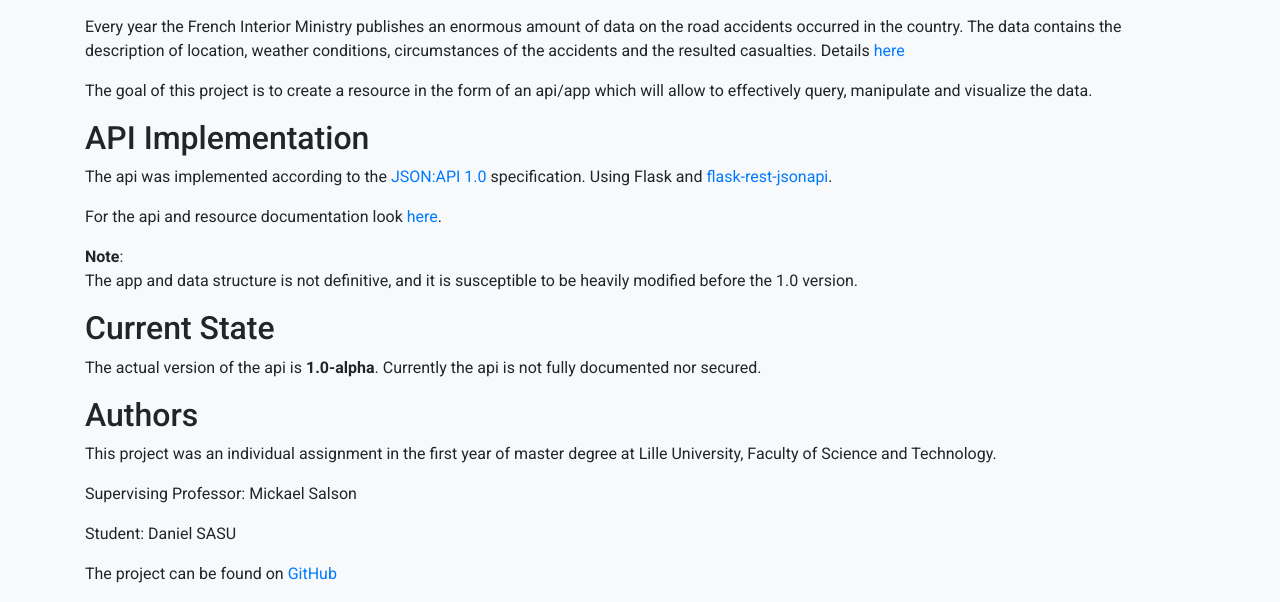
After one commit to ce1ebrimbor/project-roadwatch, a Python web app: template project/client/templates/about.html in a window 1280 px wide. The commit adds this page. Shown: the part 477-1079 px from the top of the page. Run offline with Jinja, Linux system fonts and the light colour scheme; the template is opened without the code that fills it, so the values that code supplies are empty; some libraries are stand-ins or nearby versions.

Commit message:
Link about and doc pages

```diff
--- /dev/null
+++ b/project/client/templates/about.html
@@ -0,0 +1,25 @@
+{% extends 'base.html' %}
+
+{% block content %}
+<h1 class="mt-5"><a id="Project_Roadwatch_0"></a>Project Roadwatch</h1>
+<p><a href="https://travis-ci.com/daniel-sasu/project-roadwatch"><img src="https://travis-ci.com/daniel-sasu/project-roadwatch.svg?token=nNtzabkAyK14ViXe6y4n&amp;branch=master" alt="Build Status"></a>
+<p>Every year the French Interior Ministry publishes an enormous amount of data on the road accidents occurred in the country.
+The data contains the description of location, weather conditions, circumstances
+of the accidents and the resulted casualties. Details <a href="https://www.data.gouv.fr/fr/datasets/base-de-donnees-accidents-corporels-de-la-circulation/">here</a></p>
+<p>The goal of this project is to create a resource in the form of an api/app which will allow to effectively query, manipulate and visualize the data.</p>
+<h2><a id="API_Implementation_11"></a>API Implementation</h2>
+<p>The api was implemented according to the <a href="https://jsonapi.org/format/">JSON:API 1.0</a> specification. Using Flask and <a href="https://github.com/miLibris/flask-rest-jsonapi">flask-rest-jsonapi</a>.</p>
+<p>For the api and resource documentation look <a href="doc/api.md">here</a>.</p>
+<blockquote>
+<p><strong>Note</strong>:<br>
+The app and data structure is not definitive, and it is susceptible to be heavily modified before
+the 1.0 version.</p>
+</blockquote>
+<h2><a id="Current_State_22"></a>Current State</h2>
+<p>The actual version of the api is <strong>1.0-alpha</strong>. Currently the api is not fully documented nor secured.</p>
+<h2><a id="Authors_26"></a>Authors</h2>
+<p>This project was an individual assignment in the first year of master degree at Lille University, Faculty of Science and Technology.</p>
+<p>Supervising Professor: Mickael Salson</p>
+<p>Student: Daniel SASU</p>
+<p>The project can be found on <a href="https://github.com/daniel-sasu/project-roadwatch">GitHub</a>
+{% endblock %}
--- a/project/client/templates/base.html
+++ b/project/client/templates/base.html
@@ -17,7 +17,7 @@
     <div class="container">
       <div class="row">
         <nav class="navbar py-3 navbar-expand-lg navbar-light bg-light">
-          <a class="navbar-brand font-weight-bold" href="#">PROJECT ROADWATCH API</a>
+          <a class="navbar-brand font-weight-bold" href="{{ url_for('user.home')}}">PROJECT ROADWATCH API</a>
           <button class="navbar-toggler" type="button" data-toggle="collapse" data-target="#navbarText" aria-controls="navbarText" aria-expanded="false" aria-label="Toggle navigation">
             <span class="navbar-toggler-icon"></span>
           </button>
@@ -25,10 +25,10 @@
             <ul class="navbar-nav">
 
               <li class="nav-item">
-                <a class="nav-link" href="#">Documentation<span class="sr-only">(current)</span></a>
+                <a class="nav-link" href="{{ url_for('user.docs')}}">Documentation<span class="sr-only">(current)</span></a>
               </li>
               <li class="nav-item">
-                <a class="nav-link" href="#">About</a>
+                <a class="nav-link" href="{{ url_for('user.about')}}">About</a>
               </li>
             </ul>
             <ul class="navbar-nav">
--- a/project/server/user/views.py
+++ b/project/server/user/views.py
@@ -33,3 +33,8 @@ def auth():
 @user_blueprint.route("/docs")
 def docs():
     return render_template("docpage.html")
+
+
+@user_blueprint.route("/aboutpage")
+def about():
+    return render_template("about.html")
```
